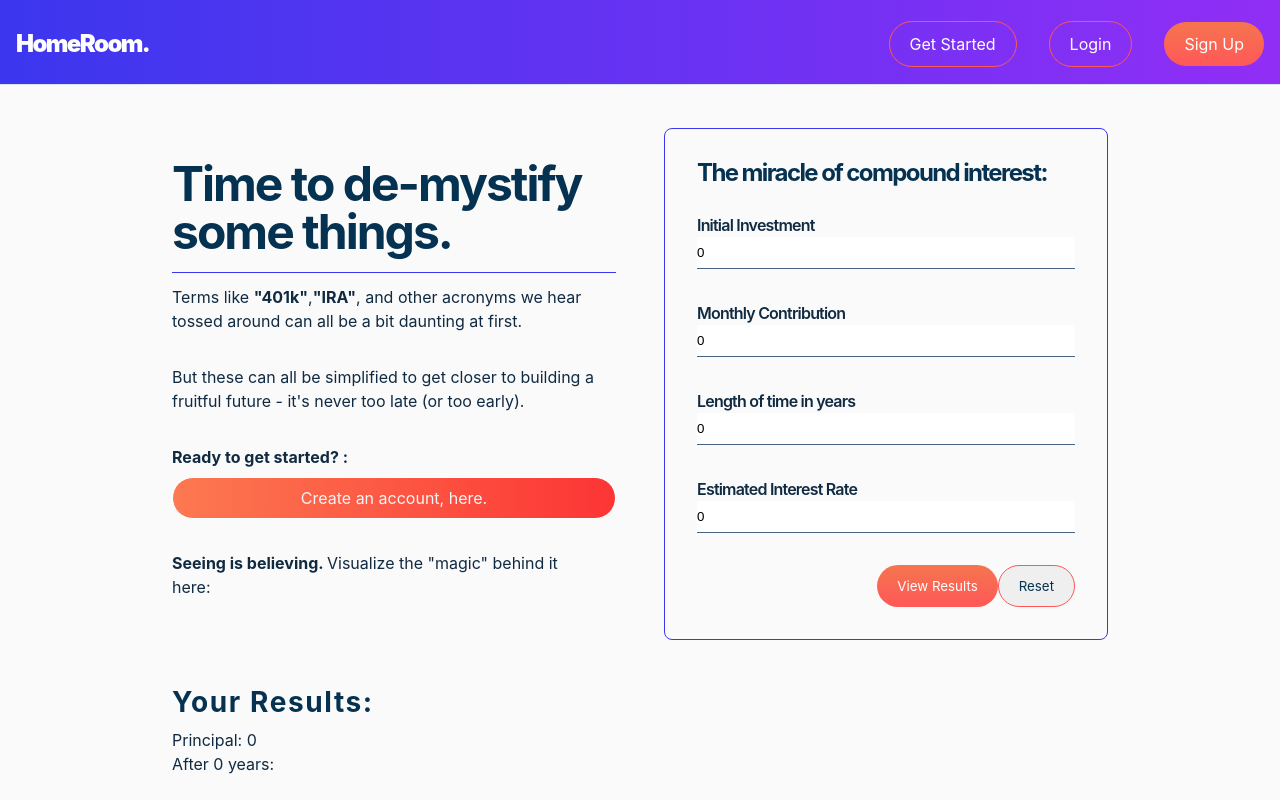
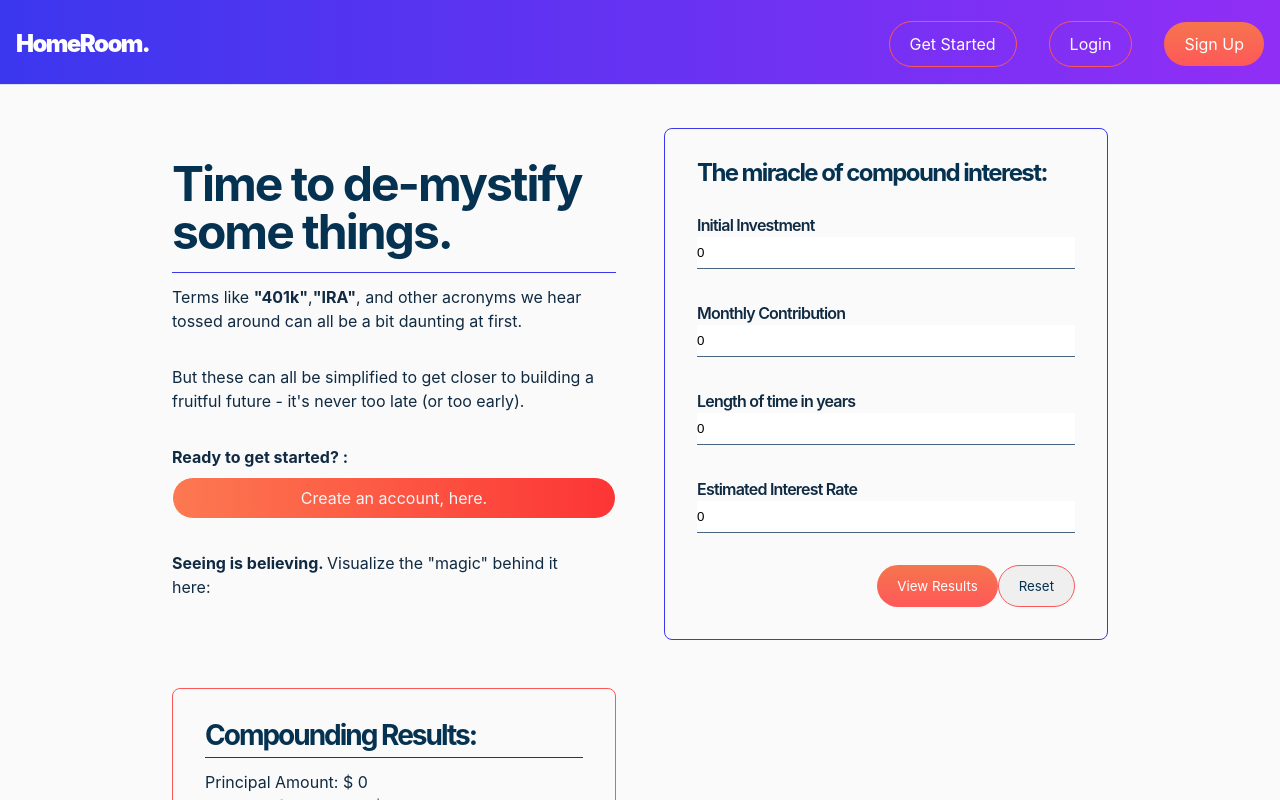
Before and after one commit to robdcampbell/WebProgrammingClass, a React (Create React App) app: page /home-public in a window 1280 px wide. Both pictures are taken after a click on the button "View Results". Shown: the top 800 px of the page. Built offline with nearby package versions, Linux system fonts and the light colour scheme.

Commit message:
Compound Interest Calc wired up halfway-done

```diff
--- a/src/components/CompoundCalc.js
+++ b/src/components/CompoundCalc.js
@@ -25,18 +25,9 @@ const CompoundCalc = () => {
     // A = p(1+(r/n))^(nt)
 
     // r = rate ; n = Compound(Annually, monthly, etc)
-    // Amount = Principal(1+r/n)^(n*t)
-    // ex:
-
-    const principal = 0;
-    const rate = 0;
-    const compound = 0;
-    const time = 0;
-
-    const amount = typeof (
-      initialInvestment *
-      (1 + (interestRate / 100 / 1) ** lengthInYears)
-    );
+    const finalAmount = (
+      initialInvestment * Math.pow(1 + interestRate / 100, lengthInYears)
+    ).toFixed(2);
 
     setCalcResults({
       initialInvestment,
@@ -45,6 +36,7 @@ const CompoundCalc = () => {
       interestRate,
       interestVariance,
       compoundFrequency,
+      finalAmount,
     });
 
     setShowResults(true);
--- a/src/components/PublicHomeContent.js
+++ b/src/components/PublicHomeContent.js
@@ -65,9 +65,9 @@ const PublicHomePage = () => {
           <CompoundCalc />
           {showResults && (
             <div className="calc__results">
-              <h3>Your Results: </h3>
-              <p>{`Principal: ${calcResults.initialInvestment}`}</p>
-              <p>{`After ${calcResults.lengthInYears} years:`}</p>
+              <h3>Compounding Results: </h3>
+              <p>{`Principal Amount: $ ${calcResults.initialInvestment}`}</p>
+              <p>{`Amount after ${calcResults.lengthInYears} years: $ ${calcResults.finalAmount}`}</p>
             </div>
           )}
         </div>
--- a/src/context/CalcContext.js
+++ b/src/context/CalcContext.js
@@ -16,6 +16,7 @@ const initialCalcResult = {
   interestRate: 0,
   interestVariance: 0,
   compoundFrequency: 0,
+  finalAmount: 0,
 };
 
 export const CalcProvider = ({ children }) => {
--- a/src/index.css
+++ b/src/index.css
@@ -416,13 +416,7 @@ Public Home Page Content
   display: grid;
   gap: 3rem;
   grid-template-columns: 1fr 1fr;
-}
-@media screen and (max-width: 1050px) {
-  .public__home__body {
-    display: grid;
-    gap: 3rem;
-    grid-template-columns: 1fr;
-  }
+  align-items: flex-start;
 }
 
 .home__heading {
@@ -445,6 +439,16 @@ Public Home Page Content
   border-radius: 5rem;
   background: linear-gradient(90deg, rgb(252, 121, 81), rgb(252, 53, 53));
   color: var(--clr-grey-10);
+}
+@media screen and (max-width: 1050px) {
+  .public__home__body {
+    display: grid;
+    gap: 3rem;
+    grid-template-columns: 1fr;
+  }
+  .home__heading {
+    padding-top: -5rem;
+  }
 }
 
 /*
@@ -499,6 +503,18 @@ Compound Calc. (PublicHomePage)
 .calc__buttons {
   display: flex;
   justify-content: flex-end;
+}
+
+.calc__results {
+  padding: 2rem;
+  border: var(--clr-red-orange) solid 1px;
+  border-radius: 0.5rem;
+}
+
+.calc__results > h3 {
+  padding-bottom: 0.5rem;
+  letter-spacing: -0.125rem;
+  border-bottom: var(--clr-grey-2) solid 1px;
 }
 
 /*
```
